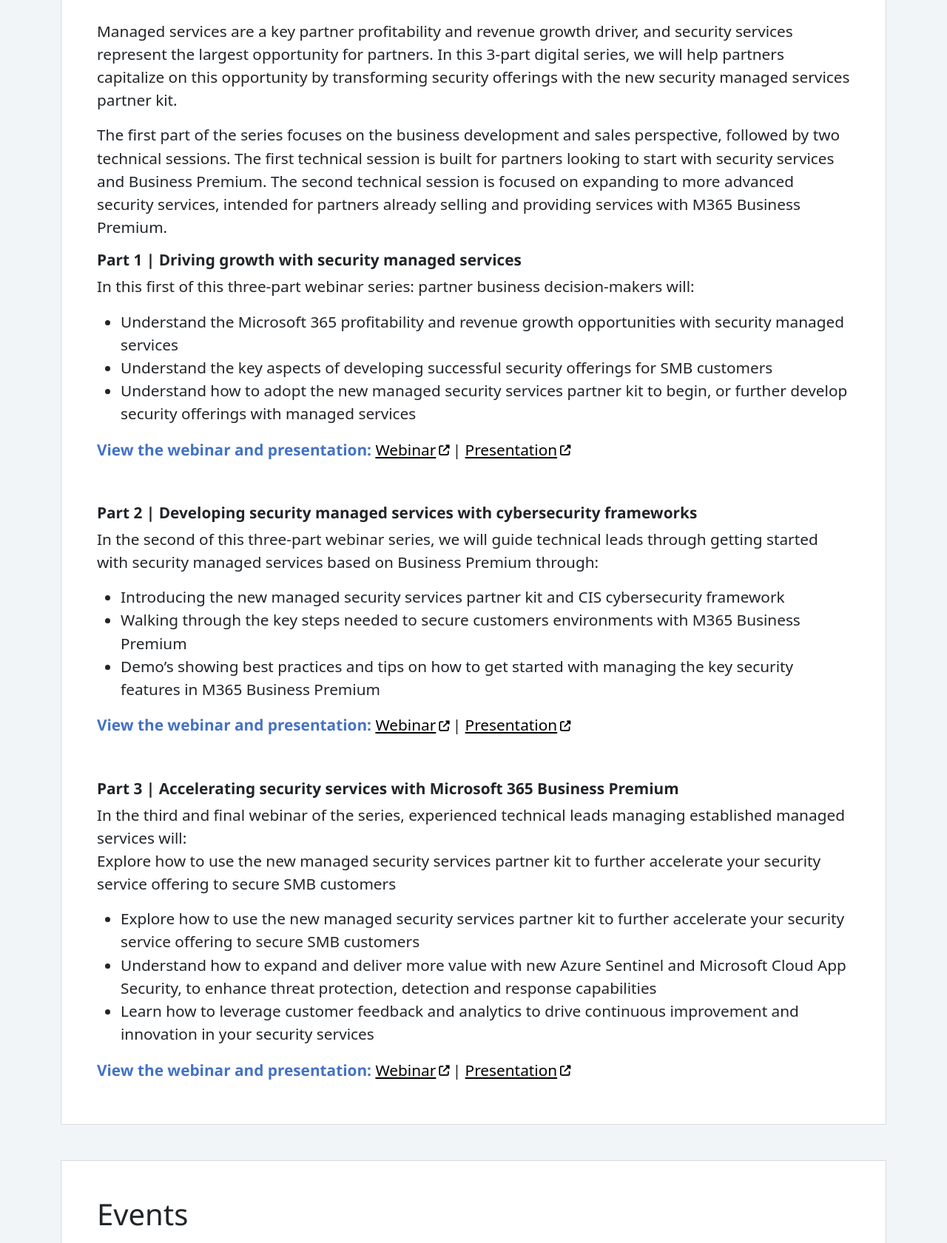
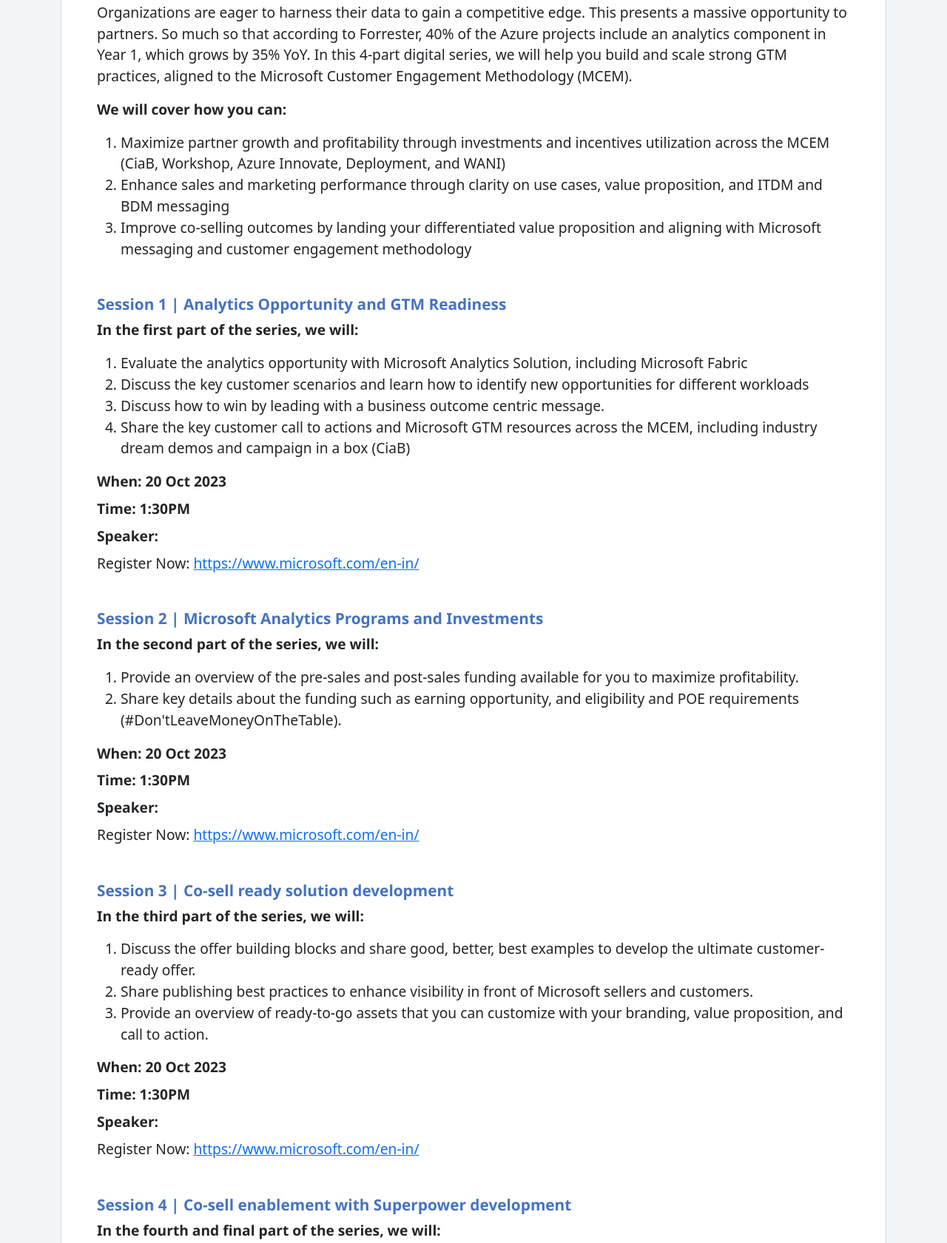
Before and after one commit to Manhar-Grorapid/microsoftinfluencer, a plain HTML site: page index.html in a window 1280 px wide. Shown: the part 804-2485 px from the top of the page at 74% size. Drawn offline with nearby package versions, Linux system fonts and the light colour scheme; a web font is replaced by a local one.

Commit message:
content-updated

```diff
--- a/index.html
+++ b/index.html
@@ -30,8 +30,9 @@
         }
 
         p,
-        ul {
-            font-size: 1.3rem;
+        ul,
+        ol {
+            font-size: 1.2rem;
         }
 
         .mv h4,
@@ -43,7 +44,11 @@
 
             p,
             ul {
-                font-size: 1.1rem;
+                font-size: 1rem;
+            }
+
+            li {
+                font-size: 1rem;
             }
 
             h4 {
@@ -63,134 +68,109 @@
     <section id="body-sec">
         <div class="container">
             <div class="upper-nav d-flex align-items-center" style="background-color: #ffffff;">
-                <img src="images/microsoft-logo.jpg" class="p-2 d-flex justify-content-center" style="width: 10.5rem;"
-                    alt="microsoft-logo">
+                <a href="https://www.microsoft.com/en-in/"><img src="images/microsoft-logo.jpg"
+                        class="p-2 d-flex justify-content-center" style="width: 10.5rem;" alt="microsoft-logo"></a>
                 <i class="fa-solid fa-up-right-from-square"></i>
             </div>
             <img src="images/hero-img.png" class="img-fluid mt-5" alt="hero-img">
             <div class="cont-sec mt-5 pt-5 px-4 px-md-5" style="background-color: #ffffff; border: 1px solid #D5DCE2;">
                 <h2 class="fw-bold text-center" style="font-size: 1.5rem;">Microsoft 365 SMB Masters Program</h2>
-                <h2 class="text-center mt-4" style="font-size: 1.3rem;">Unlock the potential of Microsoft 365 with
-                    security
-                    managed
-                    services 3-part webinar series</h2>
-                <p class="mt-5 pt-4" style="color:#212529;">Managed services are a key partner
-                    profitability and revenue
-                    growth driver, and security services represent the largest opportunity for partners. In this
-                    3-part
-                    digital series, we will help partners capitalize on this opportunity by transforming security
-                    offerings
-                    with the new security managed services partner kit. <br /></p>
-                <p class="mt-2" style="color:#212529;">
-                    The first part of the series focuses on the business development and sales perspective, followed
-                    by
-                    two
-                    technical sessions. The first technical session is built for partners looking to start with
-                    security
-                    services and Business Premium. The second technical session is focused on expanding to more
-                    advanced
-                    security services, intended for partners already selling and providing services with M365
-                    Business
-                    Premium.<br />
-                </p>
-                <h2 class="fw-bold" style="font-size: 1.3rem;">Part 1 | Driving growth with security managed
-                    services
-                </h2>
-                <p>In this first of this three-part webinar series: partner
-                    business
-                    decision-makers will:</p>
-                <ul class="mb-0">
-                    <li>Understand the Microsoft 365 profitability and revenue growth opportunities with security
-                        managed
-                        services</li>
-                    <li>Understand the key aspects of developing successful security offerings for SMB customers
+                <h2 class="text-center mt-4" style="font-size: 1.3rem;">Learn how to maximize the analytics opportunity
+                    with Microsoft with this 4-part webinar series</h2>
+                <p class="mt-5" style="color:#212529;">Organizations are eager to harness their data to gain a
+                    competitive edge. This presents a massive opportunity to partners. So much so that according to
+                    Forrester, 40% of the Azure projects include an analytics component in Year 1, which grows by 35%
+                    YoY. In this 4-part digital series, we will help you build and scale strong GTM practices, aligned
+                    to the Microsoft Customer Engagement Methodology (MCEM).<br /></p>
+                <p class="fw-bold">We will cover how you can:</p>
+                <ol>
+                    <li>Maximize partner growth and profitability through investments and incentives utilization across
+                        the MCEM (CiaB, Workshop, Azure Innovate, Deployment, and WANI)</li>
+                    <li>Enhance sales and marketing performance through clarity on use cases, value proposition, and
+                        ITDM and BDM messaging</li>
+                    <li>Improve co-selling outcomes by landing your differentiated value proposition and aligning with
+                        Microsoft messaging and customer engagement methodology</li>
+                </ol>
+
+                <!-- 1 -->
+                <h2 class="fw-bold mt-5" style="font-size: 1.3rem; color: #4472C4;">Session 1 | Analytics Opportunity
+                    and GTM
+                    Readiness</h2>
+                <p class="fw-bold">In the first part of the series, we will:</p>
+                <ol>
+                    <li>Evaluate the analytics opportunity with Microsoft Analytics Solution, including Microsoft Fabric
                     </li>
-                    <li class="mb-3">Understand how to adopt the new managed security services partner kit to begin, or
-                        further
-                        develop
-                        security offerings with managed services</li>
-                </ul>
+                    <li>Discuss the key customer scenarios and learn how to identify new opportunities for different
+                        workloads</li>
+                    <li>Discuss how to win by leading with a business outcome centric message.</li>
+                    <li>Share the key customer call to actions and Microsoft GTM resources across the MCEM, including
+                        industry dream demos and campaign in a box (CiaB)</li>
+                </ol>
 
-                <div class="mv view1 d-flex align-items-center mb-5 flex-wrap">
-                    <h4 class="fw-bold" style="color: #4472C4;">View the webinar and presentation: <a
-                            href="https://cloudpartners.transform.microsoft.com/download?assetname=assets%2FTraining%20Videos%2FMicrosoft%20365%20SMB%2FPart-1-Driving-Growth-with-Security-Managed-Services.mp4"
-                            class="fw-normal" style="color: black;">Webinar </a></h4>
-                    <a href="https://cloudpartners.transform.microsoft.com/download?assetname=assets%2FTraining%20Videos%2FMicrosoft%20365%20SMB%2FPart-1-Driving-Growth-with-Security-Managed-Services.mp4"
-                        style="color: black;"><i class="fa-solid fa-up-right-from-square mx-1 mb-3"
-                            style="font-size: 0.9rem;"></i></a>
-                    <h4 class="fw-normal">| <a
-                            href="https://cloudpartners.transform.microsoft.com/download?assetname=assets%2FTraining%20Videos%2FMicrosoft%20365%20SMB%2FPart-1-Driving-Growth-with-Security-Managed-Services.pptx&download=1"
-                            class="fw-normal" style="color: black;">Presentation</a></h4>
-                    <a href="https://cloudpartners.transform.microsoft.com/download?assetname=assets%2FTraining%20Videos%2FMicrosoft%20365%20SMB%2FPart-1-Driving-Growth-with-Security-Managed-Services.pptx&download=1"
-                        style="color: black;"><i class="fa-solid fa-up-right-from-square mx-1 mb-3"
-                            style="font-size: 0.9rem;"></i></a>
+                <div class="infos">
+                    <p class="fw-bold mb-2">When: 20 Oct 2023</p>
+                    <p class="fw-bold mb-2">Time: 1:30PM</p>
+                    <p class="fw-bold mb-2">Speaker:</p>
+                    <p>Register Now: <a href="https://www.microsoft.com/en-in/">https://www.microsoft.com/en-in/</a></p>
                 </div>
 
-                <h2 class=" fw-bold" style="font-size: 1.3rem;">Part 2 | Developing security managed services with
-                    cybersecurity frameworks</h2>
-                <p>In the second of this three-part webinar series, we will guide
-                    technical leads through getting started with security managed services based on Business Premium
-                    through:</p>
-                <ul class="mb-0">
-                    <li>Introducing the new managed security services partner kit and CIS cybersecurity framework </li>
-                    <li>Walking through the key steps needed to secure customers environments with M365 Business Premium
-                    </li>
-                    <li class="mb-3">Demo’s showing best practices and tips on how to get started with managing the key
-                        security
-                        features in M365 Business Premium</li>
-                </ul>
+                <!-- 2 -->
+                <h2 class="fw-bold mt-5" style="font-size: 1.3rem; color: #4472C4;">Session 2 | Microsoft Analytics
+                    Programs
+                    and Investments</h2>
+                <p class="fw-bold">In the second part of the series, we will:</p>
+                <ol>
+                    <li>Provide an overview of the pre-sales and post-sales funding available for you to maximize
+                        profitability.</li>
+                    <li>Share key details about the funding such as earning opportunity, and eligibility and POE
+                        requirements (#Don'tLeaveMoneyOnTheTable).</li>
+                </ol>
 
-                <div class="mv view2 d-flex align-items-center mb-5 flex-wrap">
-                    <h4 class="fw-bold" style="color: #4472C4;">View the webinar and presentation: <a
-                            href="https://cloudpartners.transform.microsoft.com/download?assetname=assets%2FTraining%20Videos%2FMicrosoft%20365%20SMB%2FPart-2-Developing-Security-Managed-Services-with-Cybersecurity-Frameworks.mp4"
-                            class="fw-normal" style="color: black;">Webinar </a></h4>
-                    <a
-                        href="https://cloudpartners.transform.microsoft.com/download?assetname=assets%2FTraining%20Videos%2FMicrosoft%20365%20SMB%2FPart-2-Developing-Security-Managed-Services-with-Cybersecurity-Frameworks.mp4"><i
-                            class="fa-solid fa-up-right-from-square mx-1 mb-3"
-                            style="font-size: 0.9rem; color: black;"></i></a>
-                    <h4 class="fw-normal">| <a
-                            href="https://cloudpartners.transform.microsoft.com/download?assetname=assets%2FTraining%20Videos%2FMicrosoft%20365%20SMB%2FPart-2-Developing-Security-Managed-Services-with-Cybersecurity-Frameworks.pptx&download=1"
-                            class="fw-normal" style="color: black;">Presentation</a></h4>
-                    <a
-                        href="https://cloudpartners.transform.microsoft.com/download?assetname=assets%2FTraining%20Videos%2FMicrosoft%20365%20SMB%2FPart-2-Developing-Security-Managed-Services-with-Cybersecurity-Frameworks.pptx&download=1"><i
-                            class="fa-solid fa-up-right-from-square mx-1 mb-3"
-                            style="font-size: 0.9rem; color: black;"></i></a>
+                <div class="infos">
+                    <p class="fw-bold mb-2">When: 20 Oct 2023</p>
+                    <p class="fw-bold mb-2">Time: 1:30PM</p>
+                    <p class="fw-bold mb-2">Speaker:</p>
+                    <p>Register Now: <a href="https://www.microsoft.com/en-in/">https://www.microsoft.com/en-in/</a></p>
                 </div>
 
                 <!-- 3 -->
-                <h2 class="fw-bold" style="font-size: 1.3rem;">Part 3 | Accelerating security services with Microsoft
-                    365
-                    Business Premium</h2>
-                <p>In the third and final webinar of the series, experienced
-                    technical
-                    leads managing established managed services will: <br />
-                    Explore how to use the new managed security services partner kit to further accelerate your security
-                    service offering to secure SMB customers</p>
-                <ul class="mb-0">
-                    <li>Explore how to use the new managed security services partner kit to further accelerate your
-                        security service offering to secure SMB customers </li>
-                    <li>Understand how to expand and deliver more value with new Azure Sentinel and Microsoft Cloud App
-                        Security, to enhance threat protection, detection and response capabilities
+                <h2 class="fw-bold mt-5" style="font-size: 1.3rem; color: #4472C4;">Session 3 | Co-sell ready solution
+                    development</h2>
+                <p class="fw-bold">In the third part of the series, we will:</p>
+                <ol>
+                    <li>Discuss the offer building blocks and share good, better, best examples to develop the ultimate
+                        customer-ready offer.</li>
+                    <li>Share publishing best practices to enhance visibility in front of Microsoft sellers and
+                        customers.
                     </li>
-                    <li class="mb-3">Learn how to leverage customer feedback and analytics to drive continuous
-                        improvement and innovation in your security services</li>
-                </ul>
+                    <li>Provide an overview of ready-to-go assets that you can customize with your branding, value
+                        proposition, and call to action.</li>
+                </ol>
 
-                <div class="mv view3 d-flex align-items-center mb-5 flex-wrap">
-                    <h4 class="fw-bold" style="color: #4472C4;">View the webinar and presentation: <a
-                            href="https://cloudpartners.transform.microsoft.com/download?assetname=assets%2FTraining%20Videos%2FMicrosoft%20365%20SMB%2FPart-3-Accelerating-Security-Services-with-Microsoft-365-Business-Premium.mp4"
-                            class="fw-normal" style="color: black;">Webinar </a></h4>
-                    <a
-                        href="https://cloudpartners.transform.microsoft.com/download?assetname=assets%2FTraining%20Videos%2FMicrosoft%20365%20SMB%2FPart-3-Accelerating-Security-Services-with-Microsoft-365-Business-Premium.mp4"><i
-                            class="fa-solid fa-up-right-from-square mx-1 mb-3"
-                            style="font-size: 0.9rem; color: black;"></i></a>
-                    <h4 class="fw-normal">| <a
-                            href="https://cloudpartners.transform.microsoft.com/download?assetname=assets%2FTraining%20Videos%2FMicrosoft%20365%20SMB%2FPart-3-Accelerating-Security-Services-with-Microsoft-365-Business-Premium.pptx&download=1"
-                            class="fw-normal" style="color: black;">Presentation</a></h4>
-                    <a
-                        href="https://cloudpartners.transform.microsoft.com/download?assetname=assets%2FTraining%20Videos%2FMicrosoft%20365%20SMB%2FPart-3-Accelerating-Security-Services-with-Microsoft-365-Business-Premium.pptx&download=1"><i
-                            class="fa-solid fa-up-right-from-square mx-1 mb-3"
-                            style="font-size: 0.9rem; color: black;"></i></a>
+                <div class="infos">
+                    <p class="fw-bold mb-2">When: 20 Oct 2023</p>
+                    <p class="fw-bold mb-2">Time: 1:30PM</p>
+                    <p class="fw-bold mb-2">Speaker:</p>
+                    <p>Register Now: <a href="https://www.microsoft.com/en-in/">https://www.microsoft.com/en-in/</a></p>
+                </div>
+
+                <!-- 4 -->
+                <h2 class="fw-bold mt-5" style="font-size: 1.3rem; color: #4472C4;">Session 4 | Co-sell enablement with
+                    Superpower development</h2>
+                <p class="fw-bold">In the fourth and final part of the series, we will:</p>
+                <ol>
+                    <li>Discuss the superpower building blocks to land your value proposition and key capabilities to
+                        Microsoft sellers.</li>
+                    <li>Share superpower landing best practices to build relationships with Microsoft sellers and
+                        improve
+                        co-selling outcomes.</li>
+                </ol>
+
+                <div class="infos mb-5">
+                    <p class="fw-bold mb-2">When: 20 Oct 2023</p>
+                    <p class="fw-bold mb-2">Time: 1:30PM</p>
+                    <p class="fw-bold mb-2">Speaker:</p>
+                    <p>Register Now: <a href="https://www.microsoft.com/en-in/">https://www.microsoft.com/en-in/</a></p>
                 </div>
             </div>
 
@@ -213,6 +193,7 @@
                 <p class="text-center my-5"><a href="mailto:iplive@microsoft.com" style="color: #004ba1;">Contact
                         Organizer</a></p>
             </div>
+        </div>
         </div>
 
     </section>
```
